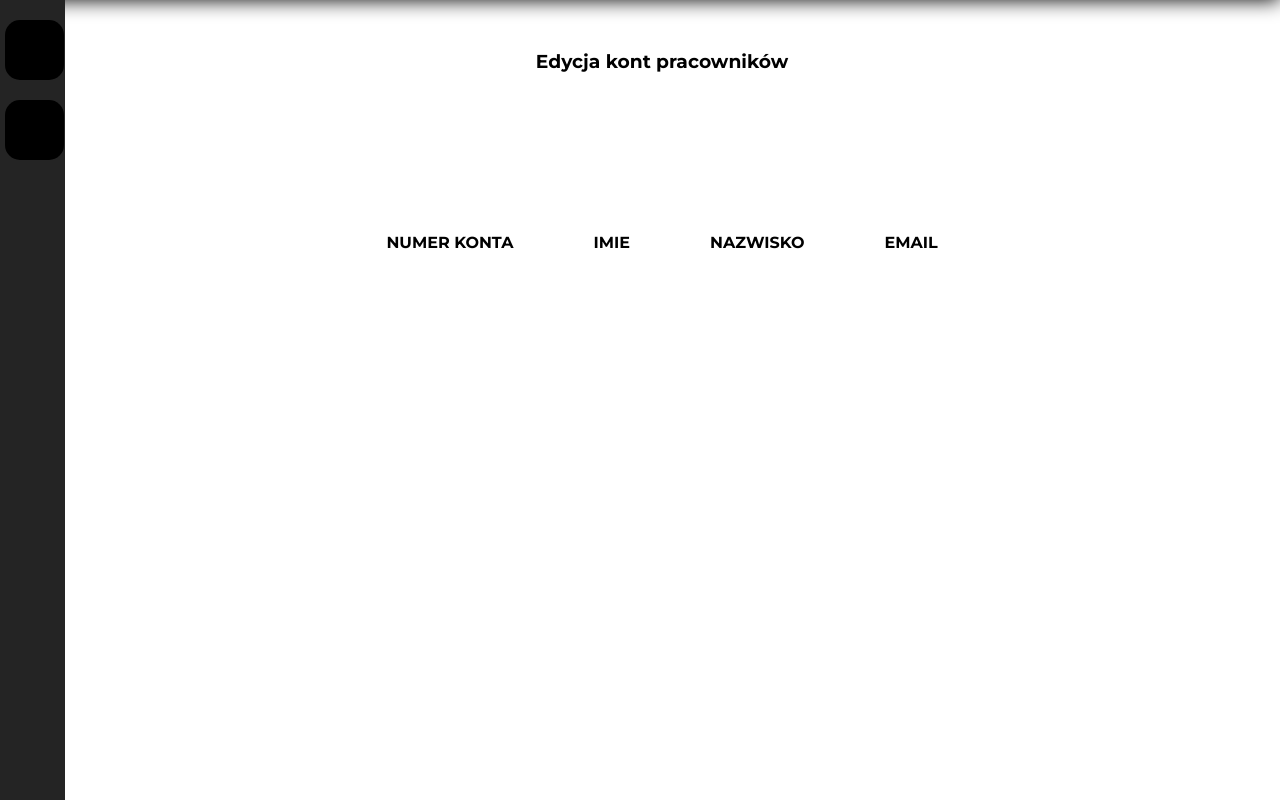
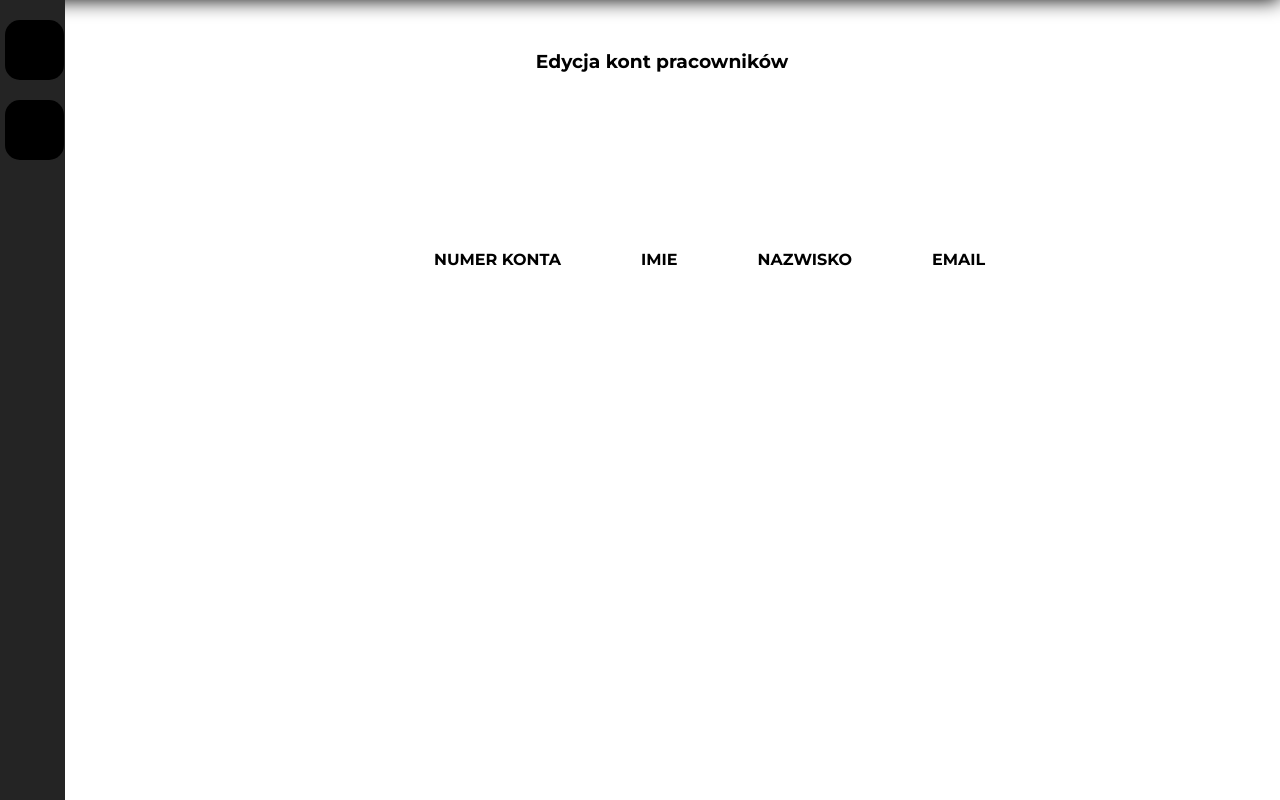
Before and after one commit to Bartek1995/web-computer-service, a Django app: page /main/service/edit_employee in a window 1280 px wide. Shown: the part 50-850 px from the top of the page. Run offline with Django 3.2, Linux system fonts and the light colour scheme; lists and menus that the app fills with data are empty; parts of the project's set-up code (start-up, migrations or seed data) failed here and were passed over; some libraries are stand-ins or nearby versions.

Commit message:
Create list of users in table and add edit and delete selected account buttons

```diff
--- a/Web_Computer_Service/account/templates/account/service_functions/edit_employee.html
+++ b/Web_Computer_Service/account/templates/account/service_functions/edit_employee.html
@@ -5,8 +5,37 @@
 {% block title %}Edytuj konto pracownika{% endblock %}
 
 {% block content %}
+<h3 class="page-function-title">Edycja kont pracowników</h3>
+<div class="content wrapper">
+    <div class="edit-employee">
+        <div class="employee-object">
+            <table class="employee-table">
+                <tr class="table-title">
+                    <th>Numer konta</th>
+                    <th>Imie</th>
+                    <th>Nazwisko</th>
+                    <th>Email</th>
 
-<h3>Edycja kont pracowników</h3>
+                </tr>
+                    {% for element in user %}
+                    <tr class="table-data">
+                        <th>{{element.id}}</th>
+                        <th>{{element.first_name}}</th>
+                        <th>{{element.last_name}}</th>
+                        <th>{{element.email}}</th>
+                        <th class="flex-btn-containter">
+                            <a href="{% url 'Web_Computer_Service:edit_employee_object' element.id %}" class="flex-btn edit-btn"><i class="ti ti-edit"></i></a>
+                            <a href="{% url 'Web_Computer_Service:delete_employee_ask' element.id %}" class="flex-btn delete-btn"><i class="ti ti-x"></i></a>
+                        </th>
+                    </tr>
+                    {% endfor %}
+
+            </table>
+
+
+        </div>
+    </div>
+</div>
 <div class="edit-employee">
     <div class="employee-object">
         <table class="employee-table">
@@ -15,8 +44,9 @@
                 <th>Imie</th>
                 <th>Nazwisko</th>
                 <th>Email</th>
+
             </tr>
-                {% for element in user%}
+                {% for element in user %}
                 <tr class="table-data">
                     <th>{{element.employee_account_number}}</th>
                     <th>{{element.first_name}}</th>
```
